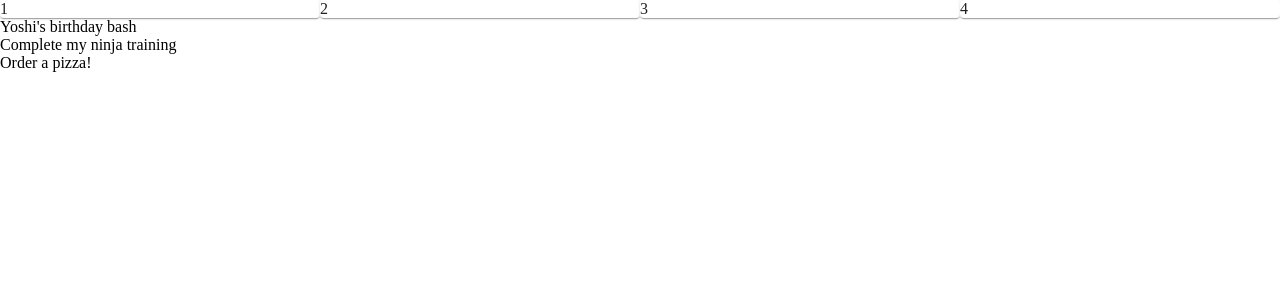
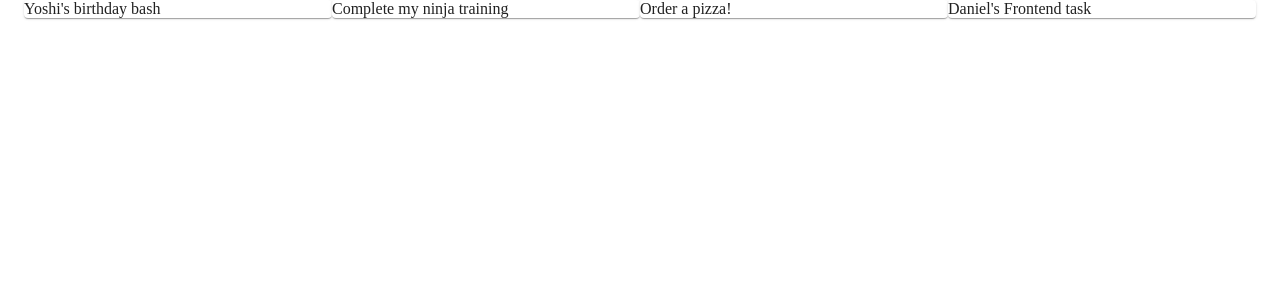
Before and after one commit to daniel-avzaradel/material-tut, a React (Create React App) app: page / in a window 1280 px wide. Shown: the top 300 px of the page. Built offline with nearby package versions, Linux system fonts and the light colour scheme; data requests are answered from the project's data file.

Commit message:
using grid system

```diff
--- a/data/db.json
+++ b/data/db.json
@@ -17,6 +17,12 @@
       "details": "Lorem Ipsum is simply dummy text of the printing and typesetting industry. Lorem Ipsum has been the industry's standard dummy text ever since the 1500s, when an unknown printer took a galley of type and scrambled it to make a type specimen book.\nLorem Ipsum is simply dummy text of the printing and typesetting industry. Lorem Ipsum has been the industry's standard dummy text ever since the 1500s, when an unknown printer took a galley of type and scrambled it to make a type specimen book.",
       "category": "todos",
       "id": 3
+    },
+    {
+      "title": "Daniel's Frontend task",
+      "details": "develop cards using Material-UI",
+      "category": "work",
+      "id": 4
     }
   ]
 }
--- a/src/pages/Notes.js
+++ b/src/pages/Notes.js
@@ -1,6 +1,7 @@
 import React, { useState, useEffect } from "react";
 import Grid from "@material-ui/core/Grid";
 import Paper from "@material-ui/core/Paper";
+import Container from "@material-ui/core/Container";
 
 export default function Notes() {
   const [notes, setNotes] = useState([]);
@@ -13,23 +14,31 @@ export default function Notes() {
 
   return (
     <div>
-      <Grid container>
-        <Grid item md={3}>
+      {/* <Grid container>
+        <Grid item xs={12} sm={6} md={3}>
           <Paper>1</Paper>
         </Grid>
-        <Grid item md={3}>
+        <Grid item xs={12} sm={6} md={3}>
           <Paper>2</Paper>
         </Grid>
-        <Grid item md={3}>
+        <Grid item xs={12} sm={6} md={3}>
           <Paper>3</Paper>
         </Grid>
-        <Grid item md={3}>
+        <Grid item xs={12} sm={6} md={3}>
           <Paper>4</Paper>
         </Grid>
-      </Grid>
-      {notes.map((note) => {
-        return <div key={note.id}>{note.title}</div>;
-      })}
+      </Grid> */}
+      <Container>
+        <Grid container>
+          {notes.map((note) => {
+            return (
+              <Grid item key={note.id} xs={12} sm={3} md={3}>
+                <Paper>{note.title}</Paper>
+              </Grid>
+            );
+          })}
+        </Grid>
+      </Container>
     </div>
   );
 }
```
